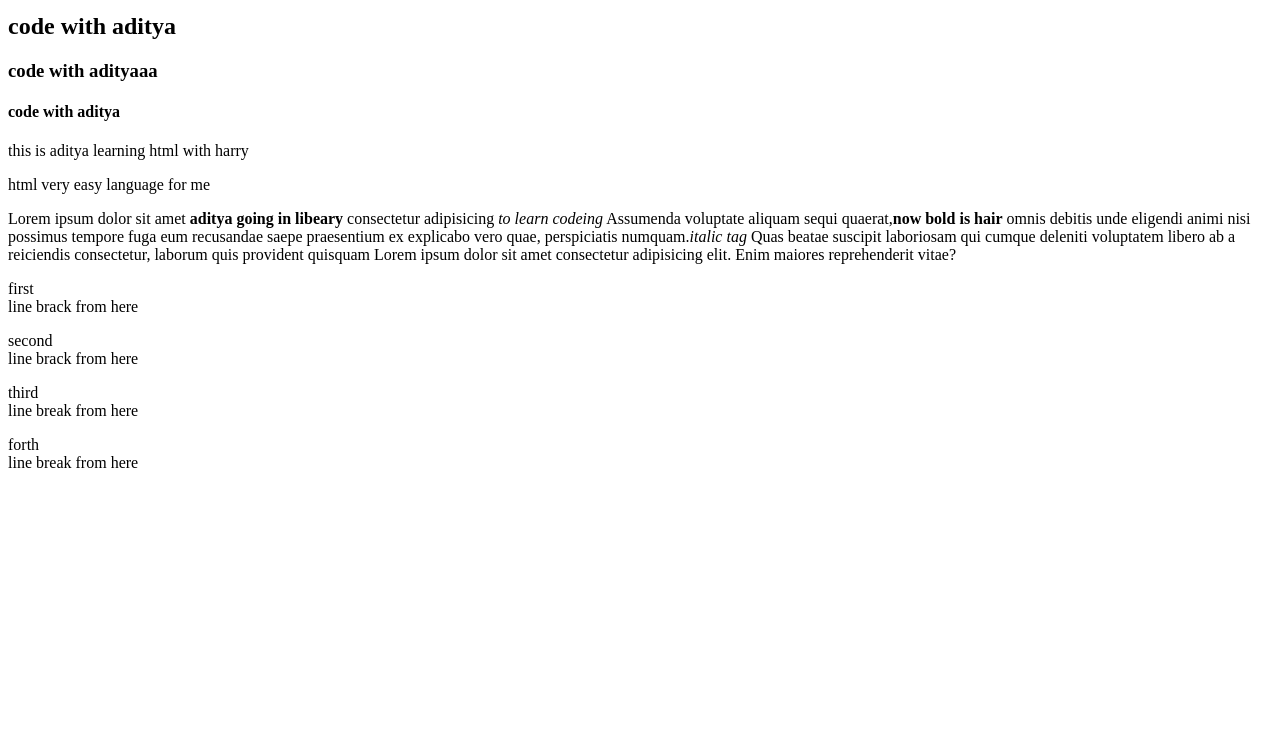
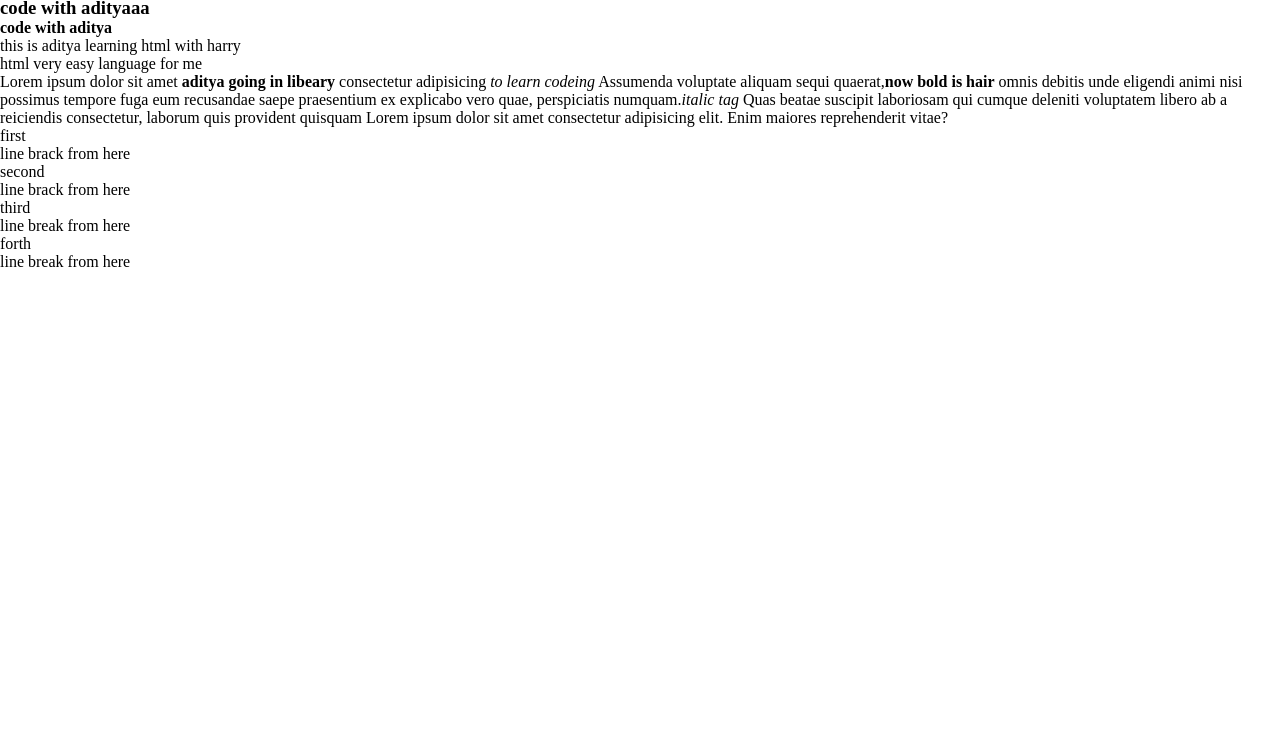
Before and after one commit to AditiAditya/Aditya-project1-html, a plain HTML site: page aadi practice.html in a window 1280 px wide. Shown: the part 67-800 px from the top of the page. Drawn offline with Linux system fonts and the light colour scheme; a script that the page names is missing.

Commit message:
3 commit

```diff
--- a/aadi practice.html
+++ b/aadi practice.html
@@ -5,7 +5,7 @@
     <meta name="viewport" content="width=device-width, initial-scale=1.0">
     <title>hading of html</title>
     <!-- this is adding external css -->
-    <link rel="stylesheet" href="aditya.css">
+    <link rel="stylesheet" href="first.css">
 
     <!-- NOWadding javascript -->
 <script src="aditya js"></script>
--- /dev/null
+++ b/first.css
@@ -0,0 +1,6 @@
+*{
+margin: 0;
+padding: 0;
+box-sizing: border-box;
+
+}
```
